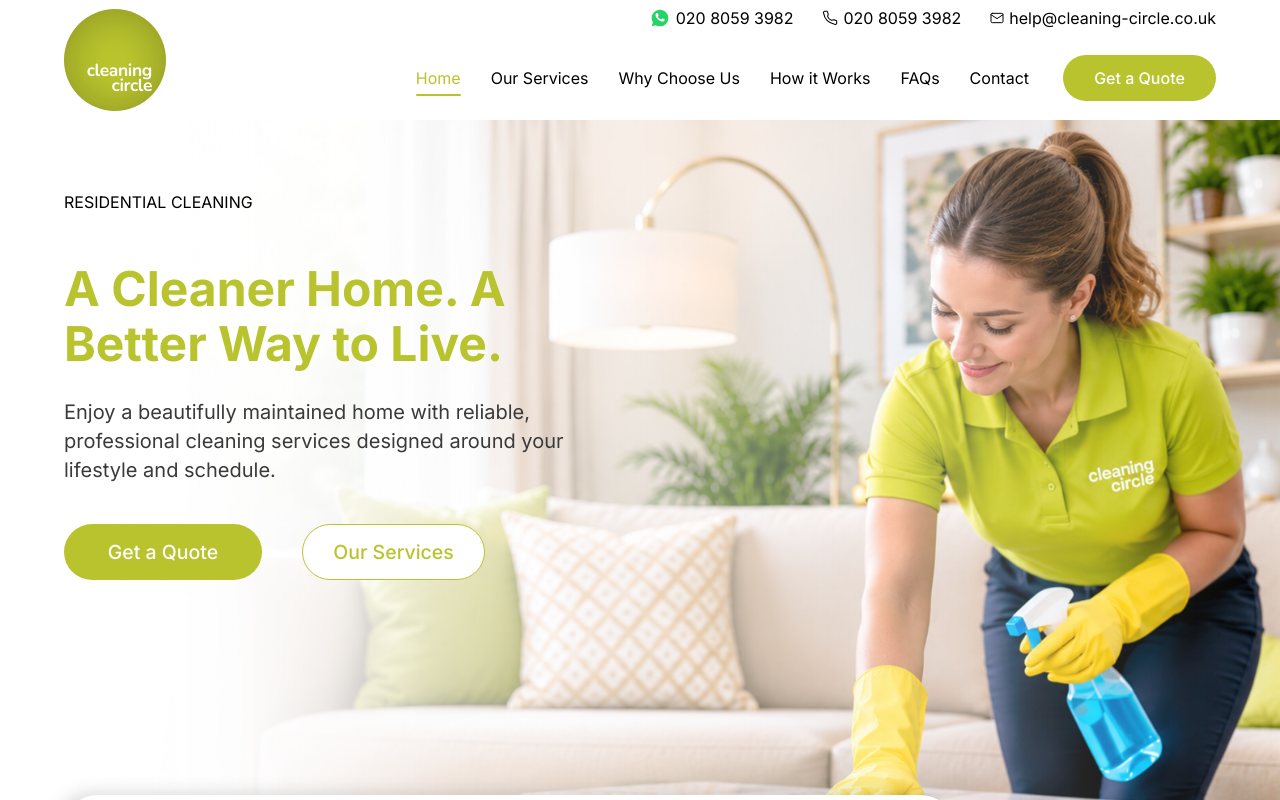
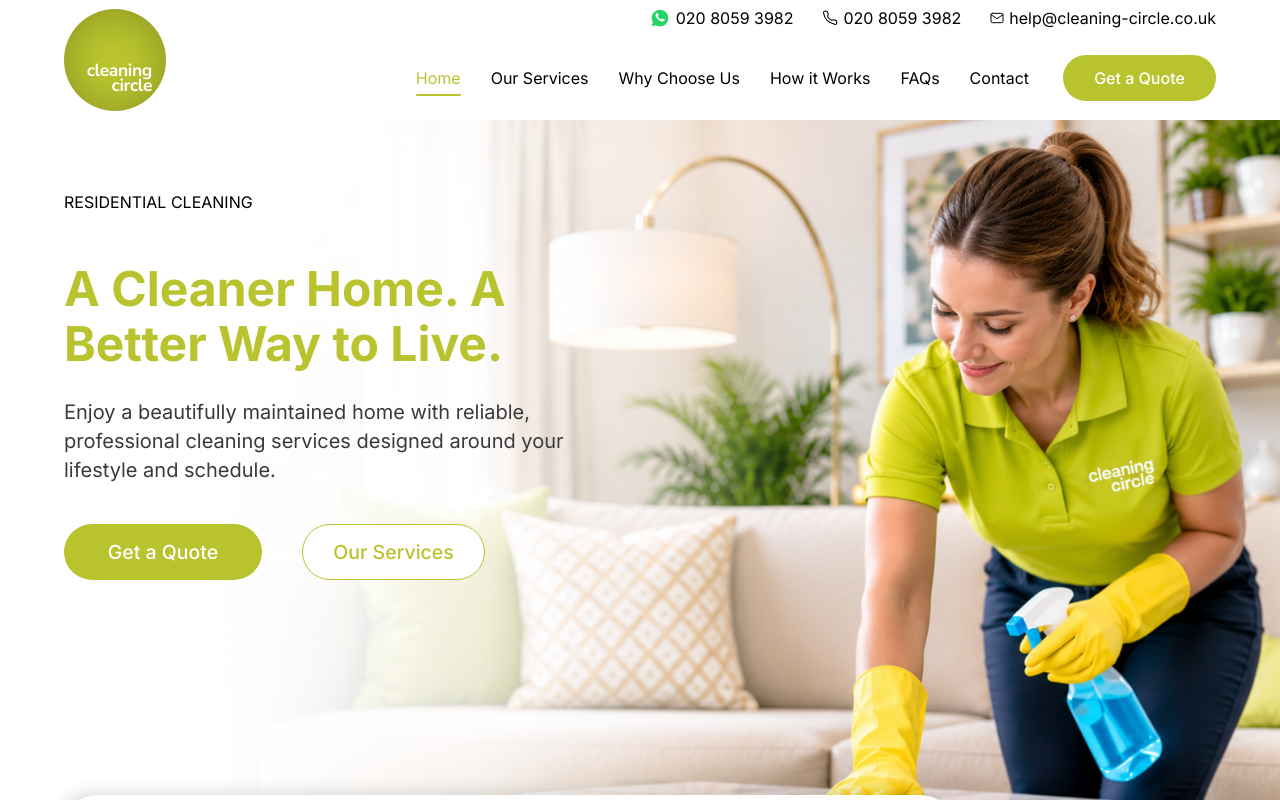
Before and after one commit to Gabbygabijo/CC-SISTER-WEBSITE, a React (Vite) app: page / in a window 1280 px wide. Shown: the top 800 px of the page. Built offline with nearby package versions, Linux system fonts and the light colour scheme; a web font is replaced by a local one.

Commit message:
refactor: update map aspect ratio class and refine hero section gradient styling

```diff
--- a/src/components/AreasWeCoverSection.tsx
+++ b/src/components/AreasWeCoverSection.tsx
@@ -166,7 +166,7 @@ export function AreasWeCoverSection() {
               <img
                 src={MapImage}
                 alt="Static preview of South West and West London cleaning service areas"
-                className="aspect-[2378/1720] h-90 w-full rounded-card-lg border border-brand/25 object-cover shadow-xs sm:h-105 lg:h-112.5 xl:h-116"
+                className="aspect-2378/1720 h-90 w-full rounded-card-lg border border-brand/25 object-cover shadow-xs sm:h-105 lg:h-112.5 xl:h-116"
               />
             ) : (
               <Suspense
--- a/src/components/HeroSection.tsx
+++ b/src/components/HeroSection.tsx
@@ -32,10 +32,10 @@ export function HeroSection() {
         className="pointer-events-none absolute inset-0 h-full w-full object-cover object-[86%_top] will-change-transform sm:object-[80%_top] lg:object-top-right"
       />
 
-      {/* Soft left-side light gradient so typography remains crisp across breakpoints */}
+      {/* Soft left-side light gradient so typography remains crisp while preserving person's natural skin tone */}
       <div
         aria-hidden="true"
-        className="pointer-events-none absolute inset-0 bg-linear-to-r from-white/98 via-white/92 via-58% to-white/10 sm:via-white/65 sm:via-45% sm:to-transparent lg:from-white/95 lg:via-white/55 lg:via-40% lg:to-transparent"
+        className="pointer-events-none absolute inset-y-0 left-0 w-full max-w-[62%] bg-linear-to-r from-white/98 via-white/80 via-50% to-transparent sm:max-w-150 sm:via-55% lg:max-w-200 lg:via-60%"
       />
 
       <Container className="relative z-10 pb-22 pt-8 sm:pb-28 sm:pt-14 lg:min-h-186.75 lg:pb-38.75 lg:pt-18.25">
```
